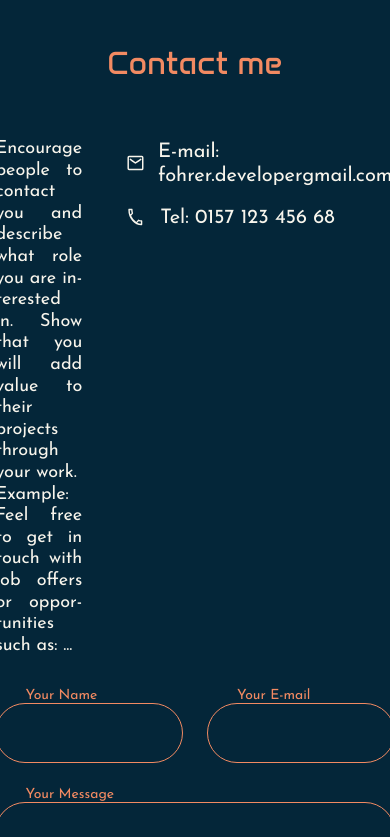
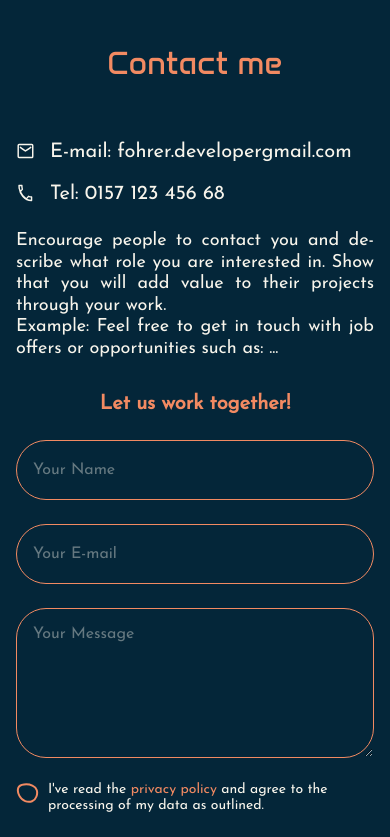
Before and after one commit to Saki63/portfolio, an Angular app: page / in a window 390 px wide. Shown: the part 2860-3697 px from the top of the page. Built offline with nearby package versions, Linux system fonts and the light colour scheme.

Commit message:
feat: add responsive design

```diff
--- a/src/app/contact-me/contact-me.component.html
+++ b/src/app/contact-me/contact-me.component.html
@@ -16,20 +16,21 @@
         </div>
     </div>
     <form action="submit">
+        <h4 class="resp_title">Let us work together!</h4>
         <div class="first_inputs">
             <div class="input_wrapper">
                 <label for="name">Your Name</label>
-                <input id="name" type="text">
+                <input id="name" type="text" [placeholder]="isSmallScreen ? 'Your Name' : ''">
             </div>
             <div class="input_wrapper">
                 <label for="mail">Your E-mail</label>
-                <input id="mail" type="email">
+                <input id="mail" type="email" [placeholder]="isSmallScreen ? 'Your E-mail' : ''">
             </div>
 
         </div>
         <div class="input_wrapper">
             <label for="message">Your Message</label>
-            <textarea name="" id="message"></textarea>
+            <textarea name="" id="message" [placeholder]="isSmallScreen ? 'Your Message' : ''"></textarea>
         </div>
 
         <div class="checkbox_wrapper">
--- a/src/app/contact-me/contact-me.component.scss
+++ b/src/app/contact-me/contact-me.component.scss
@@ -6,6 +6,7 @@
 .content{
     @include flex-box($fd: column, $ai: start, $g: 32px);
     max-width: $section-limit;
+    padding: 0 16px;
 }
 
 .content_top{
@@ -47,6 +48,10 @@ form{
     @include flex-box($g: 24px, $fd: column);
     width: 100%;
 
+    .resp_title{
+        display: none;
+    }
+
     .first_inputs{
         @include flex-box($g: 24px);
         width: 100%;
@@ -70,9 +75,7 @@ form{
     }
 
     label{
-        font-size: 14px;
-        font-family: 'Josefin_Sans_Regular';
-        color: $primary-color;
+        @include font($family: 'Josefin_Sans_Regular', $size: 14px, $color: $primary-color);
         padding-left: 30px;
     }
 
@@ -101,6 +104,7 @@ form{
     .checkbox_wrapper{
         @include flex-box($jc: start, $g: 8px);
         width: 100%;
+        @include font($family: 'Josefin_Sans_Regular', $size: 14px, $color: $secondary-color);
 
         a{
             color: $primary-color;
@@ -115,7 +119,52 @@ form{
     .send_btn_wrapper{
         @include flex-box($jc: end);
         width: 100%;
-
     }
 
 }
+
+
+@media (max-width: 850px){
+    .content_top{
+        flex-direction: column-reverse;
+        gap: 24px;
+    }
+}
+
+@media (max-width: 480px){
+
+
+    form{
+
+        .resp_title{
+            @include font($family: 'Josefin_Sans_Regular', $size: 20px, $color: $primary-color);
+            display: inline;
+        }
+
+        .first_inputs{
+            flex-direction: column;
+
+            input{
+                &::placeholder{
+                    @include font($family: 'Josefin_Sans_Regular', $size: 16px, $color: $secondary-color);
+                    opacity: 40%;
+                }
+            }
+        }
+
+        label{
+            display: none;
+        }
+
+        textarea{
+            &::placeholder{
+                @include font($family: 'Josefin_Sans_Regular', $size: 16px, $color: $secondary-color);
+                opacity: 40%;
+            }
+        }
+
+        .checkbox_wrapper{
+            align-items: start;
+        }
+    }
+}
--- a/src/app/contact-me/contact-me.component.ts
+++ b/src/app/contact-me/contact-me.component.ts
@@ -1,4 +1,4 @@
-import { Component } from '@angular/core';
+import { Component, HostListener } from '@angular/core';
 import { SvgImageModule } from '../shared/svg-images/svg-images';
 import { colorPalette } from '../shared/color-palette';
 
@@ -15,6 +15,13 @@ export class ContactMeComponent {
   hoverPhone = false;
   checkboxState = 'default';
 
+  isSmallScreen = window.innerWidth <= 480;
+
+  @HostListener('window:resize')
+  onResize() {
+    this.isSmallScreen = window.innerWidth <= 480;
+  }
+
   checkboxEventHandler(event: string){
     if(event === 'over' && this.checkboxState !== 'checked' && this.checkboxState !== 'error'){
       console.log('over');
```
